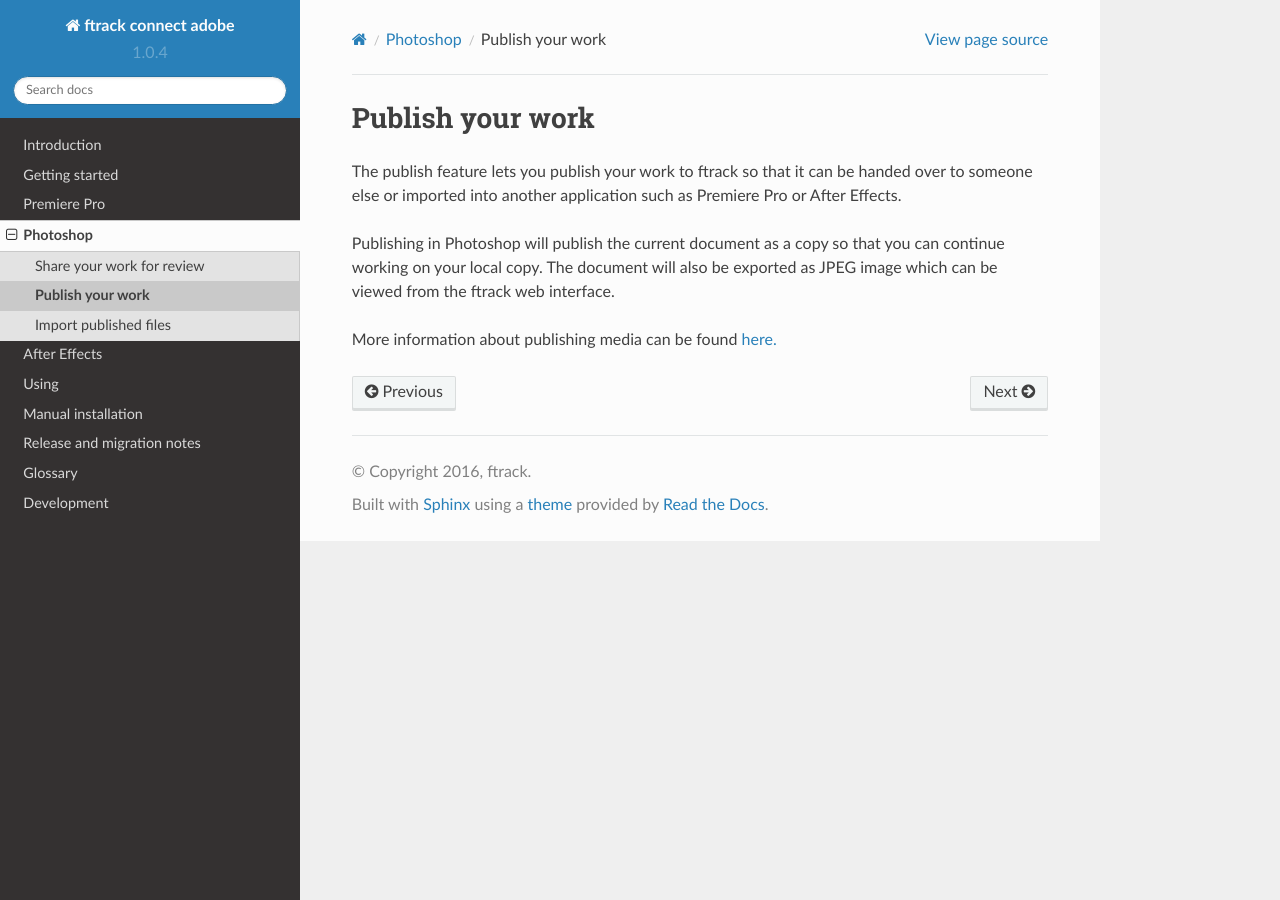
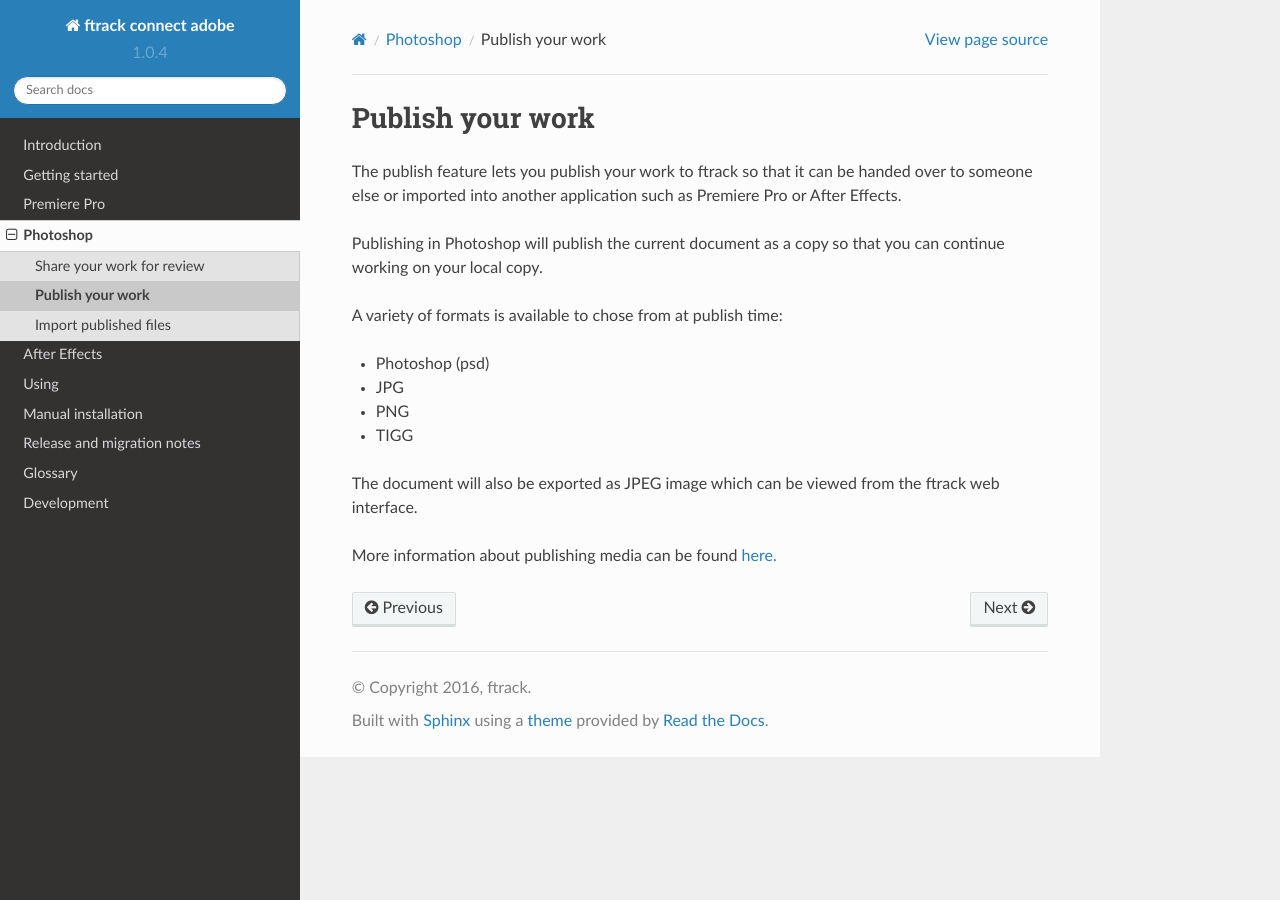
Before and after one commit to ftrackhq/ftrack-connect-spark-adobe, a Sphinx documentation site: the page built from doc/photoshop/publish.rst, in a window 1280 px wide. Built offline with Sphinx 7.4.7 and the Read the Docs theme 2.0.0, drawn with Linux system fonts in a browser that asks for light colours; pages that are not in the unit, such as notebooks, are missing from menus.

Commit message:
update publish image provide photoshop with formats code cleanup

```diff
--- a/doc/after_effects/index.rst
+++ b/doc/after_effects/index.rst
@@ -10,6 +10,5 @@ After Effects
 .. toctree::
     :maxdepth: 1
 
-    quick_review
     publish
     import
--- a/doc/conf.py
+++ b/doc/conf.py
@@ -91,9 +91,9 @@ def autodoc_skip(app, what, name, obj, skip, options):
 
 intersphinx_mapping = {
     'python': ('http://docs.python.org/', None),
-    'ftrack': (
-        'http://ftrack.rtd.ftrack.com/en/stable/', None
-    )
+    # 'ftrack': (
+    #     'http://ftrack.rtd.ftrack.com/en/stable/', None
+    # )
 }
 
 # -- Todos ---------------------------------------------------------------------
--- a/doc/getting_started.rst
+++ b/doc/getting_started.rst
@@ -36,7 +36,7 @@ Adobe launchers should show up after the login procedure, from here you'll be ab
 
     If this is the first time you use ftrack and Connect you will be asked to
     configure a Storage scenario to let ftrack now how to publish your files.
-    See :ref:`ftrack:administering/configure_storage_scenario` for more
+    See how to `configure storage scenario <https://help.ftrack.com/en/articles/1040436-configuring-file-storage>`_ for more
     information.
 
 
--- a/doc/photoshop/publish.rst
+++ b/doc/photoshop/publish.rst
@@ -12,7 +12,15 @@ handed over to someone else or imported into another application such as
 Premiere Pro or After Effects.
 
 Publishing in Photoshop will publish the current document as a copy so
-that you can continue working on your local copy. The document will also be
-exported as JPEG image which can be viewed from the ftrack web interface.
+that you can continue working on your local copy.
+
+A variety of formats is available to chose from at publish time:
+
+* Photoshop (psd)
+* JPG
+* PNG
+* TIGG
+
+The document will also be exported as JPEG image which can be viewed from the ftrack web interface.
 
 More information about publishing media can be found :ref:`here. <using/publish>`
```
Also changed, not shown: doc/image/publish.png.
